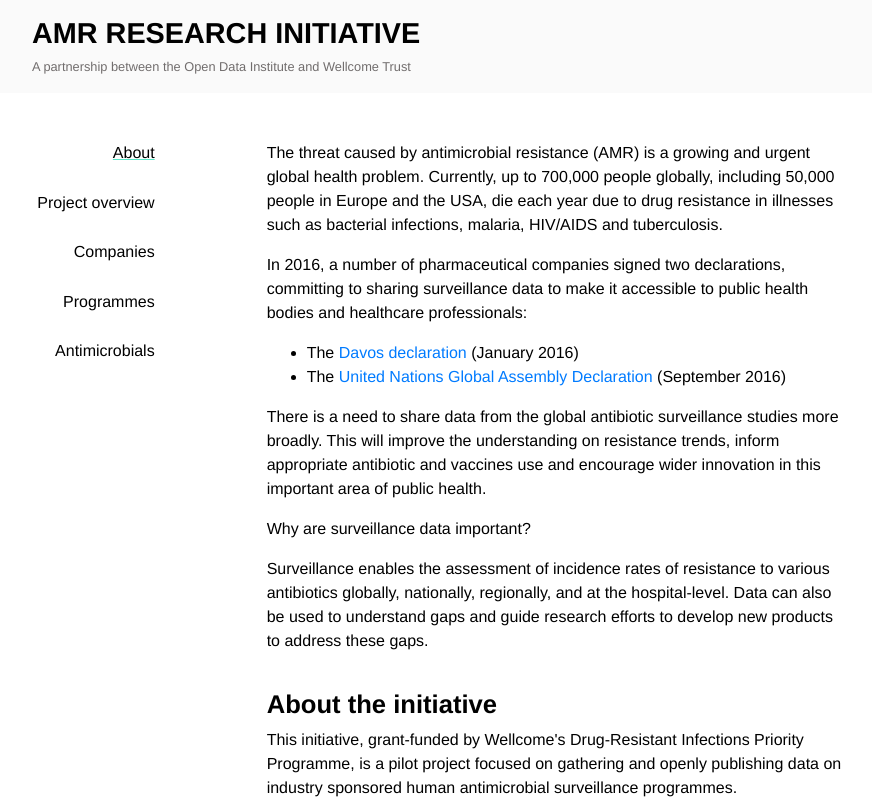
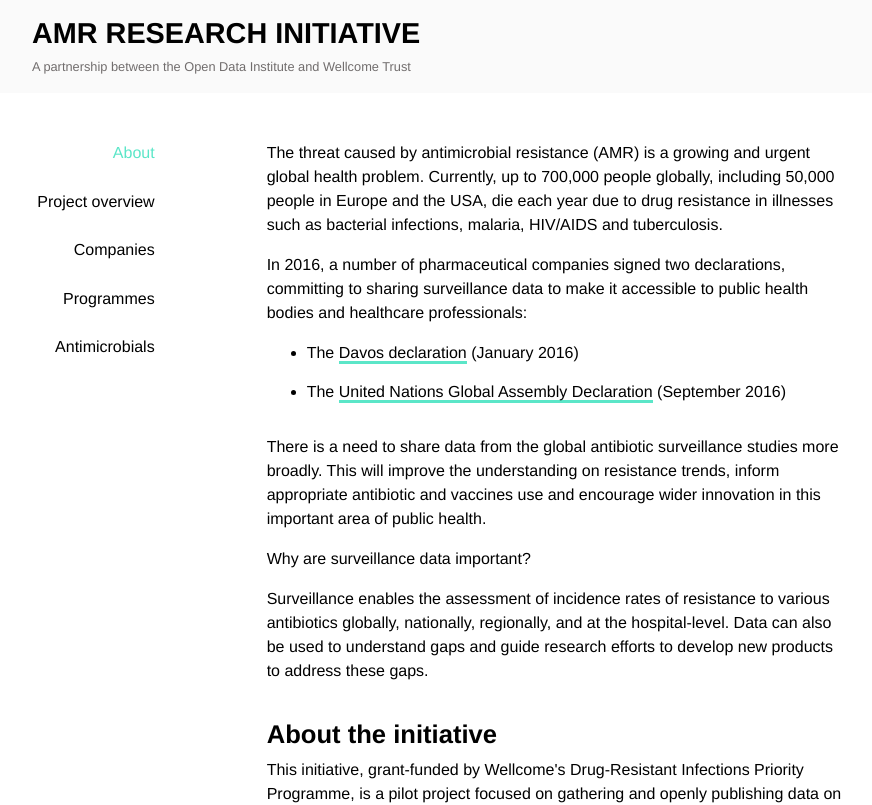
Before and after one commit to theodi/amr-frontend, a Vue app: page / in a window 1280 px wide. Shown: the top 805 px of the page, without its empty margins (192-1064 px from the left). Built offline with nearby package versions, Linux system fonts and the light colour scheme.

Commit message:
Style links

```diff
--- a/src/assets/stylesheets/application.scss
+++ b/src/assets/stylesheets/application.scss
@@ -29,7 +29,29 @@
 	h4 {
 		font-size: 1.2em;
 	}
+
+	a {
+		display:inline-block;
+		color: black;
+		text-decoration: none;
+	}
+
+	a:hover {
+		color: #5BE6C8;
+	}
+
+	a:after {
+		display: block;
+		content:'';
+		width: 100%;
+		height: 3px;
+		background: #5BE6C8;
+		margin-top: -4px;
+		margin-bottom: 1em;
+	}
 }
+
+
 
 // CSS Grid structure
 .header {
@@ -69,9 +91,15 @@
 			padding-right: 3em;
 
 			a {
-				display: block;
+				display: block !important;
 				color: #000000;
 				margin-bottom: 1.6em;
+			}
+
+			a:after {
+				display: block;
+				content:'';
+				background: #FFFFFF !important;
 			}
 
 			a:hover {
@@ -80,7 +108,7 @@
 
 			.router-link-exact-active {
 				font-weight: 500;
-				text-decoration: underline #5BE6C8;
+				color: #5BE6C8 !important;
 			}
 		}
 	}
```
